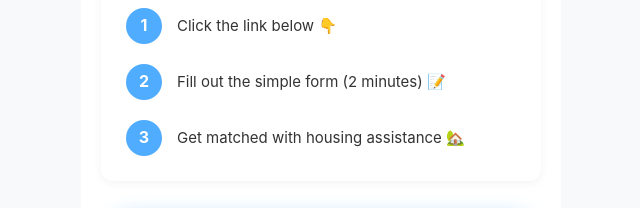
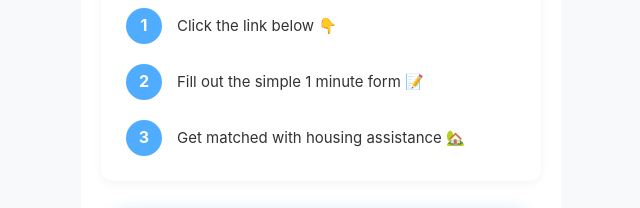
Before and after one commit to hapsitikle/section8assistance, a plain HTML site: page index.html in a window 1280 px wide. Shown: the part 283-491 px from the top of the page, 319-959 px from the left. Drawn offline with Linux system fonts and the light colour scheme.

Commit message:
Update index.html

```diff
--- a/index.html
+++ b/index.html
@@ -266,7 +266,7 @@
             </div>
             <div class="step">
                 <div class="step-number">2</div>
-                <div class="step-text">Fill out the simple form (2 minutes) 📝</div>
+                <div class="step-text">Fill out the simple 1 minute form 📝</div>
             </div>
             <div class="step">
                 <div class="step-number">3</div>
```
